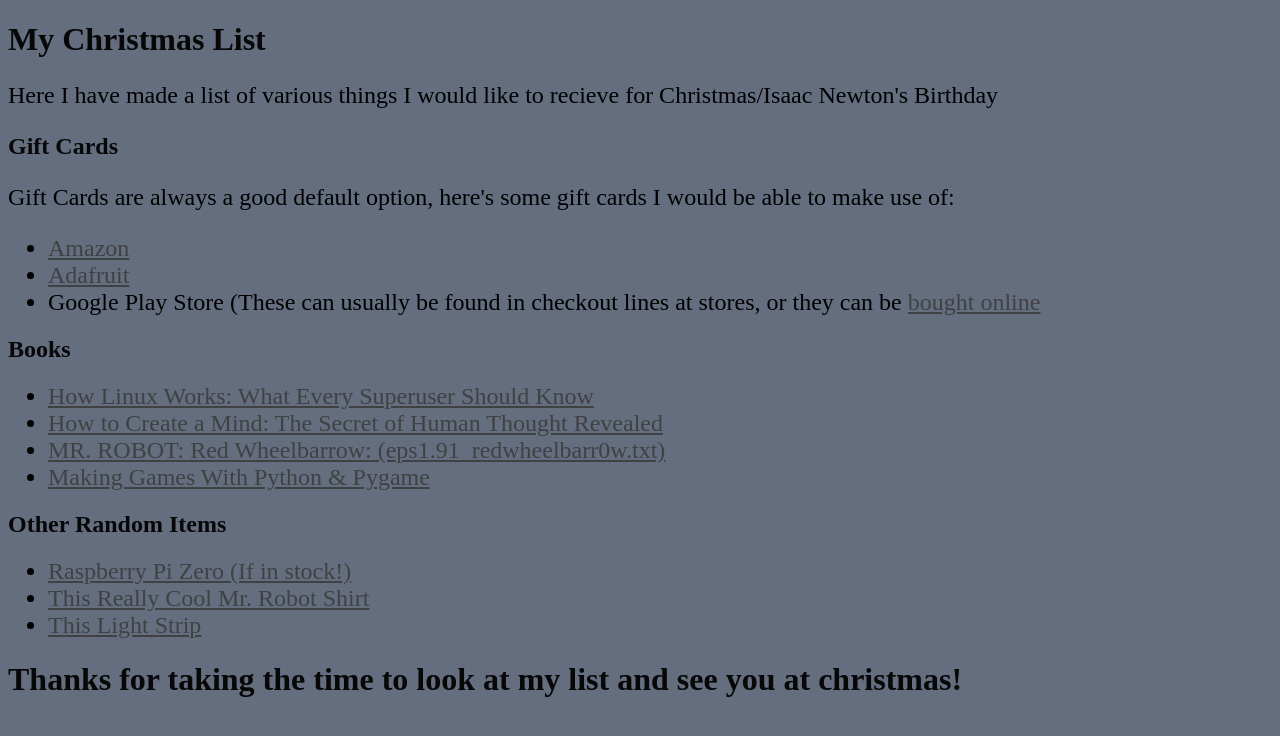
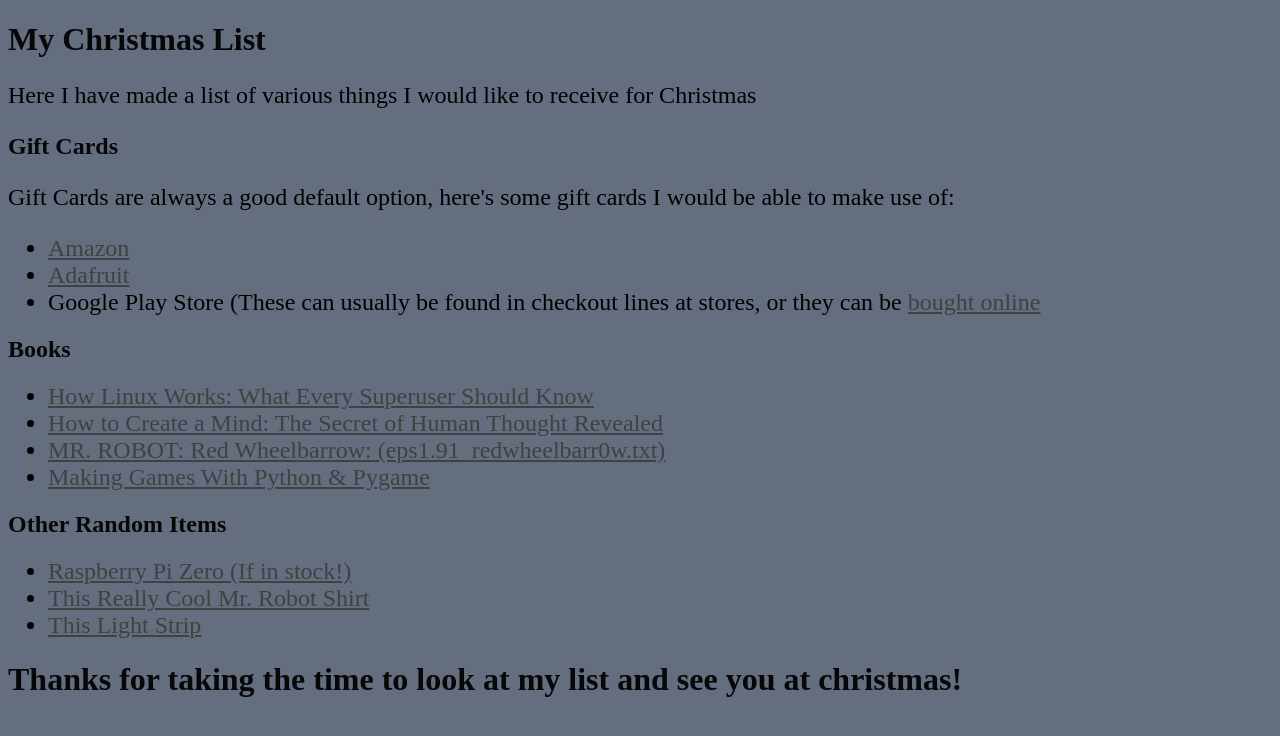
Before and after one commit to andrewbeav/andrewbeav.github.io, a plain HTML site: page christmas_list/index.html in a window 1280 px wide. Drawn offline with Linux system fonts and the light colour scheme.

Commit message:
Fixed typos and removed some stuff

```diff
--- a/christmas_list/index.html
+++ b/christmas_list/index.html
@@ -6,7 +6,7 @@
     </head>
     <body>
         <h1>My Christmas List</h1>
-        <p>Here I have made a list of various things I would like to recieve for Christmas/Isaac Newton's Birthday</p>
+        <p>Here I have made a list of various things I would like to receive for Christmas</p>
         <h2>Gift Cards</h2>
         <p>Gift Cards are always a good default option, here's some gift cards I would be able to make use of:</p>
         <ul>
```
